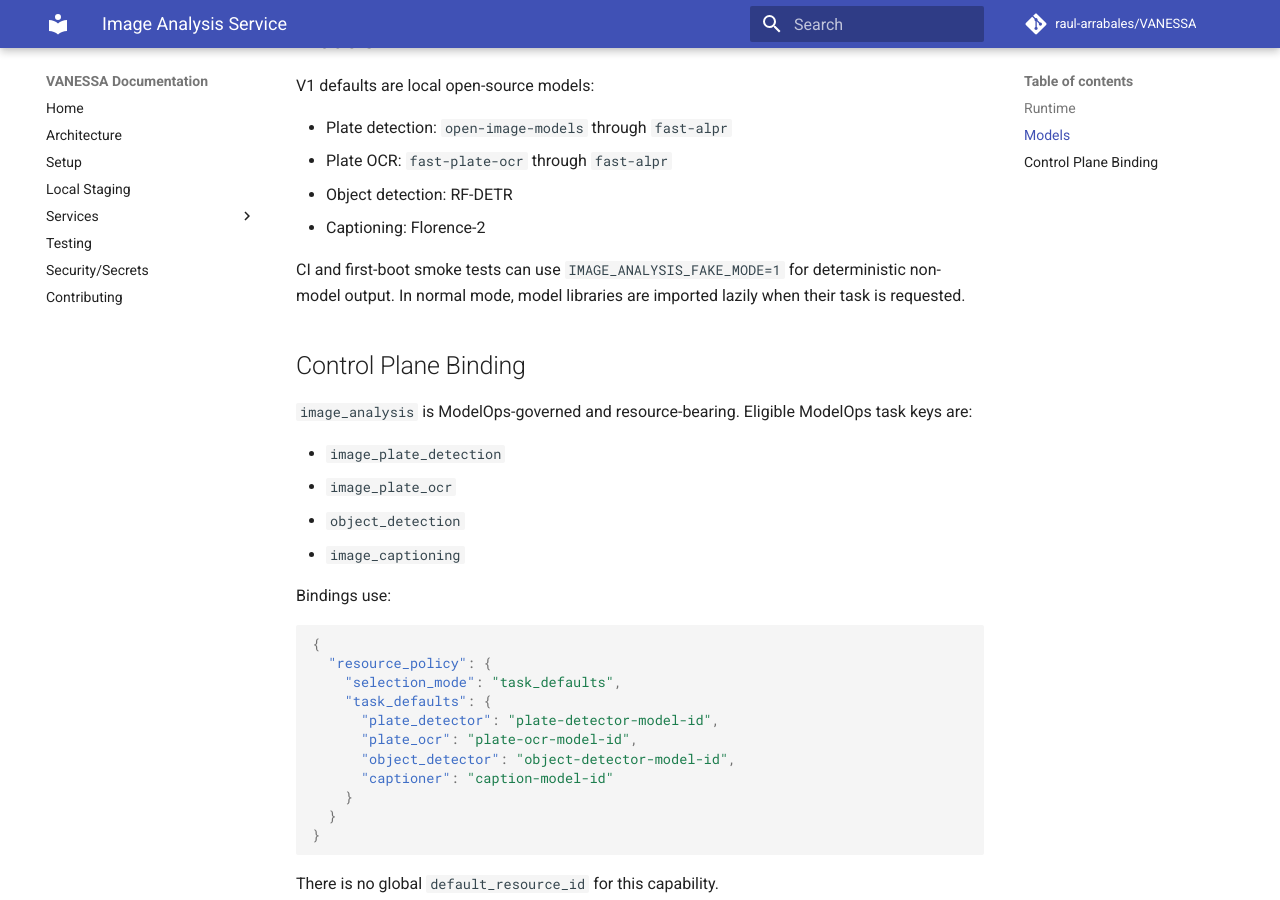
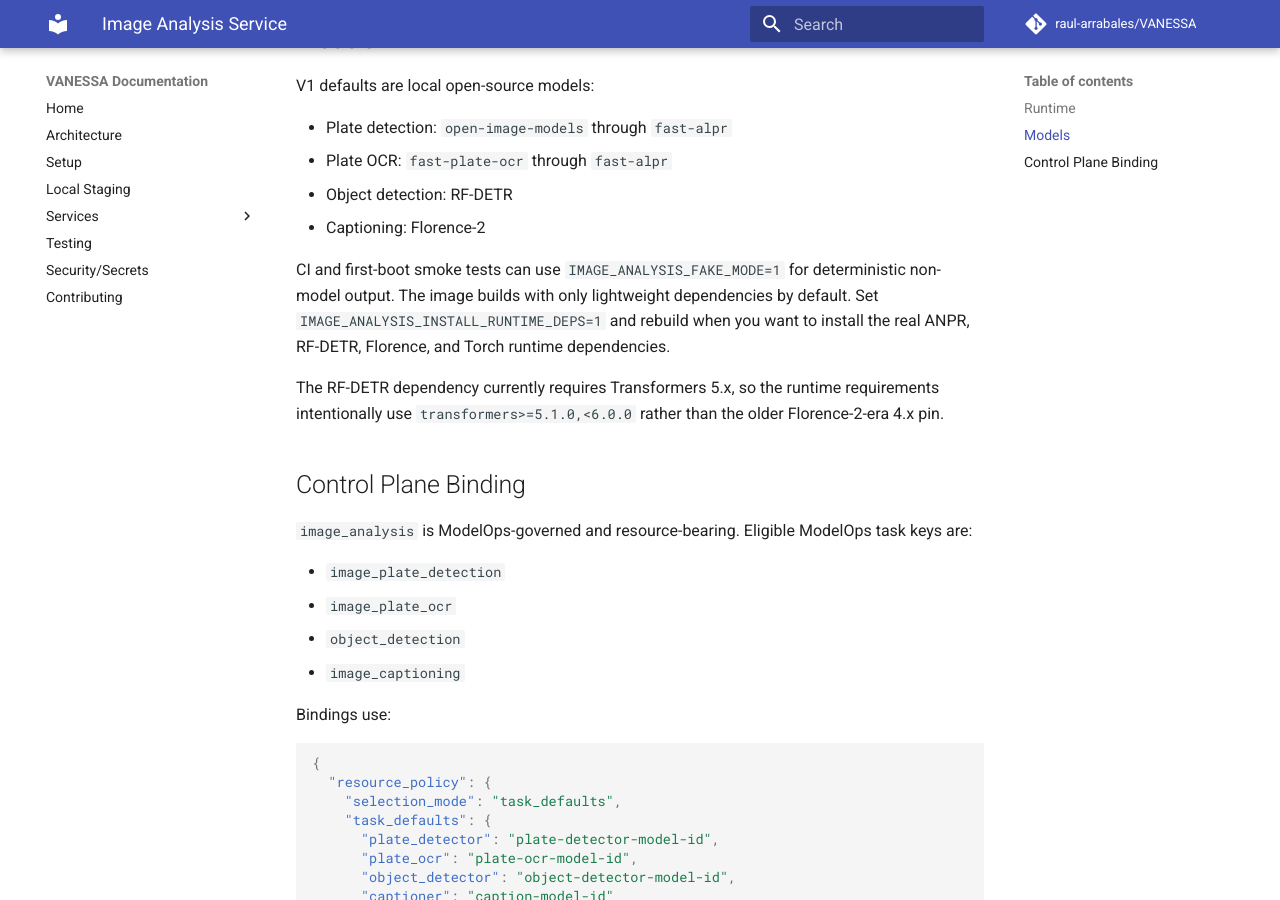
Before and after one commit to raul-arrabales/VANESSA, an MkDocs documentation site: the page built from docs/services/image-analysis.md, in a window 1280 px wide and 900 px high, scrolled down 810 px. Built offline with MkDocs 1.6.1 and Material for MkDocs 9.7.7, drawn with Linux system fonts in a browser that asks for light colours; comment, search, counter and statistics services are not loaded.

Commit message:
image analysis deps

```diff
--- a/docs/services/image-analysis.md
+++ b/docs/services/image-analysis.md
@@ -29,7 +29,9 @@ V1 defaults are local open-source models:
 - Object detection: RF-DETR
 - Captioning: Florence-2
 
-CI and first-boot smoke tests can use `IMAGE_ANALYSIS_FAKE_MODE=1` for deterministic non-model output. In normal mode, model libraries are imported lazily when their task is requested.
+CI and first-boot smoke tests can use `IMAGE_ANALYSIS_FAKE_MODE=1` for deterministic non-model output. The image builds with only lightweight dependencies by default. Set `IMAGE_ANALYSIS_INSTALL_RUNTIME_DEPS=1` and rebuild when you want to install the real ANPR, RF-DETR, Florence, and Torch runtime dependencies.
+
+The RF-DETR dependency currently requires Transformers 5.x, so the runtime requirements intentionally use `transformers>=5.1.0,<6.0.0` rather than the older Florence-2-era 4.x pin.
 
 ## Control Plane Binding
 
```
Also changed, not shown: ops/local-staging/README.md (+17 -13 lines), 6 other files.
